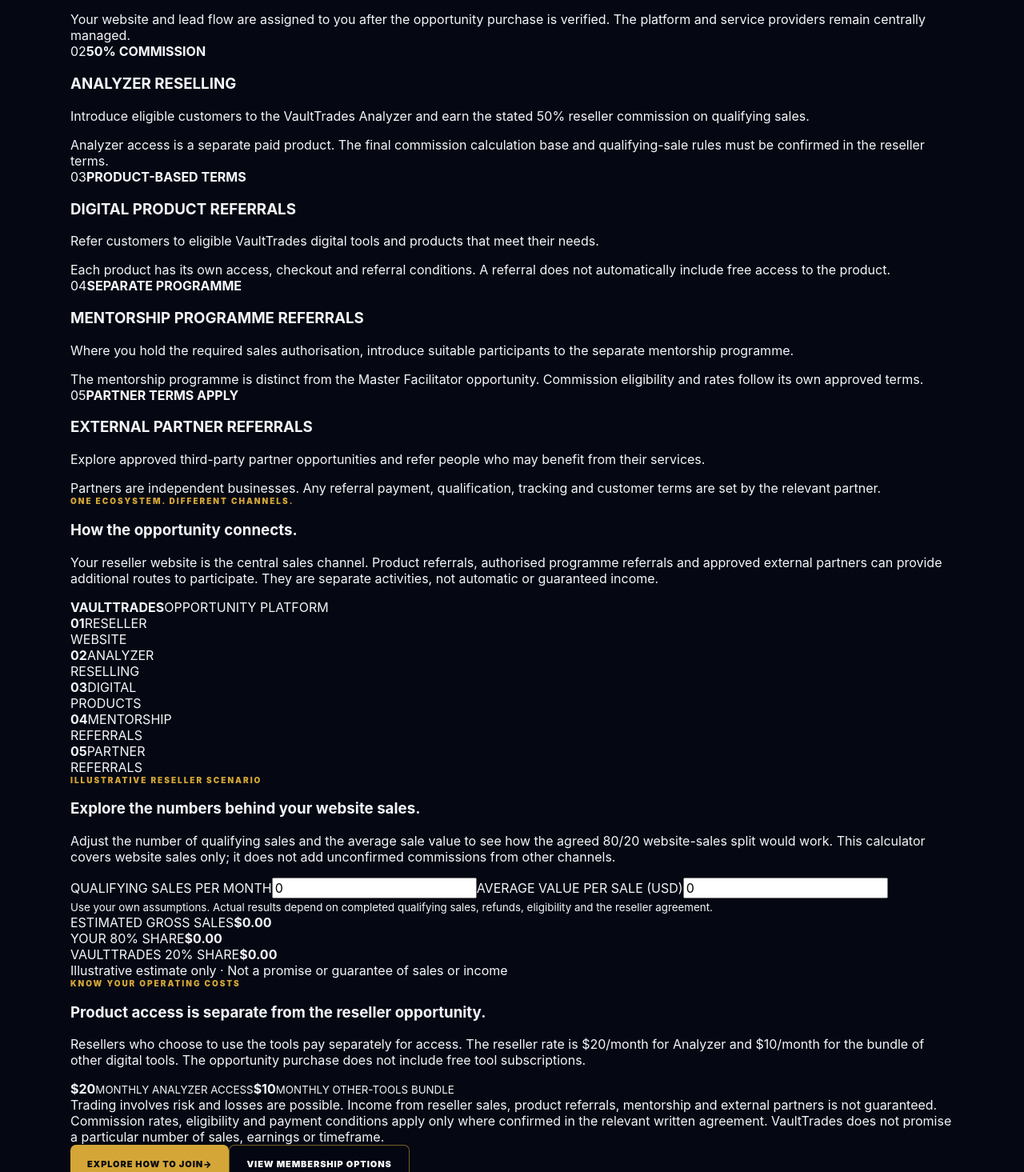
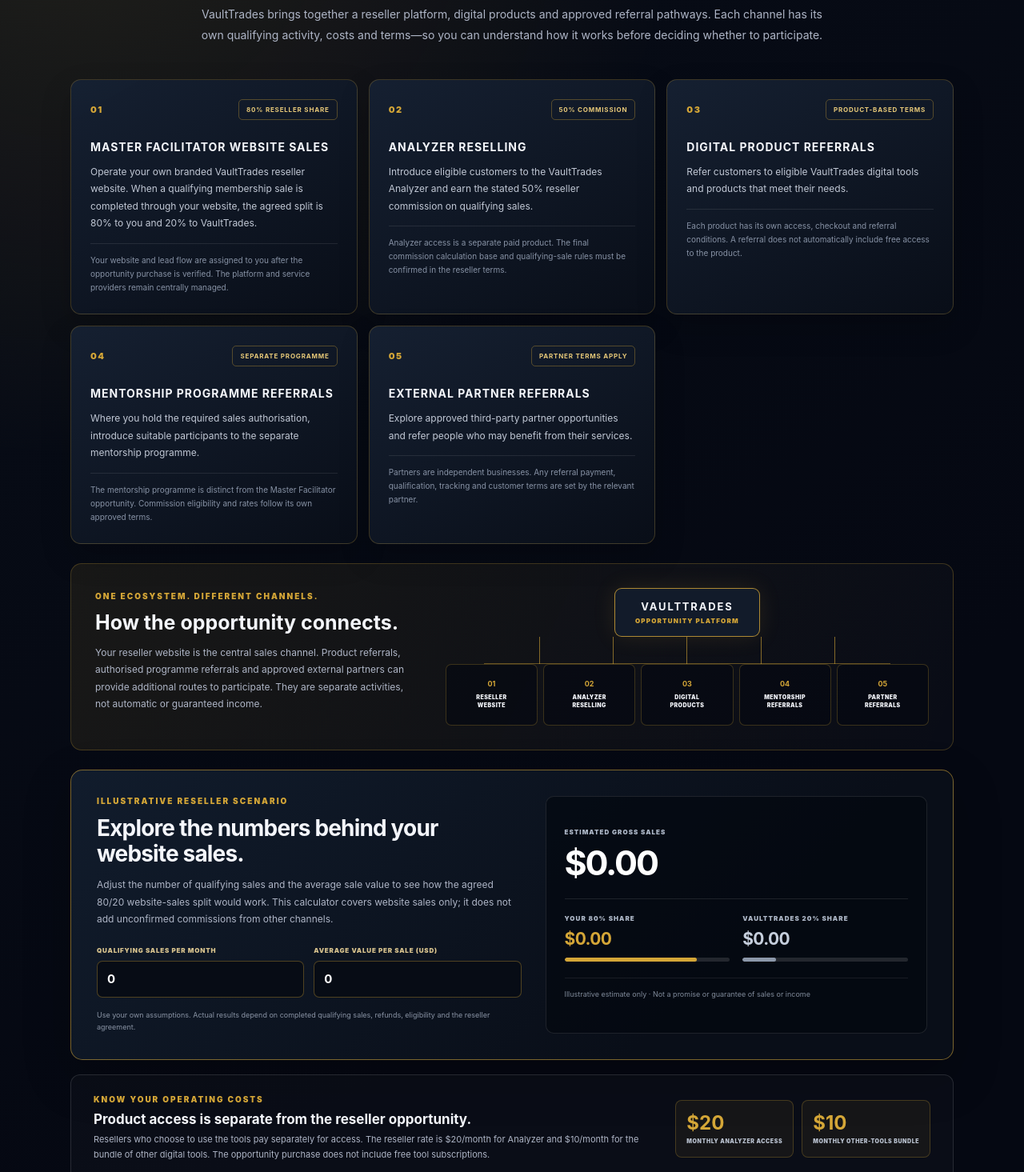
Before and after one commit to iyandatalks/vaulttrades, a Next.js app: page /opportunity in a window 1280 px wide. Shown: the part 5445-6910 px from the top of the page at 80% size. Built offline with nearby package versions, Linux system fonts and the light colour scheme; no server answers.

Commit message:
Style five-channel opportunity sales section and calculator

```diff
--- a/app/opportunity/opportunity.css
+++ b/app/opportunity/opportunity.css
@@ -210,3 +210,65 @@
   .vto-story-photo{min-height:340px;height:340px}
   .vto-story-cta{width:100%;min-height:54px}
 }
+
+
+/* Five-channel commercial opportunity section */
+.vto-income-section{padding:96px 0;background:radial-gradient(circle at 8% 4%,rgba(212,166,55,.13),transparent 34%),linear-gradient(145deg,#080d17,#050812 68%);border-top:1px solid rgba(212,166,55,.22);border-bottom:1px solid rgba(212,166,55,.22)}
+.vto-income-heading{max-width:790px;margin:0 auto 42px;text-align:center}
+.vto-income-heading h2{margin:15px 0;font-size:clamp(36px,5vw,60px);line-height:1.04;letter-spacing:-.05em}
+.vto-income-heading h2 span{color:var(--vto-gold)}
+.vto-income-heading p{color:var(--vto-muted);font-size:14px;line-height:1.85}
+.vto-income-grid{display:grid;grid-template-columns:repeat(3,minmax(0,1fr));gap:14px}
+.vto-income-card{position:relative;min-height:245px;padding:24px;border:1px solid rgba(212,166,55,.24);border-radius:13px;background:linear-gradient(150deg,rgba(22,33,51,.96),rgba(9,14,24,.98));box-shadow:0 16px 38px rgba(0,0,0,.18)}
+.vto-income-card-top{display:flex;align-items:center;justify-content:space-between;gap:12px}
+.vto-income-card-top>span{color:var(--vto-gold);font-size:11px;font-weight:950;letter-spacing:.14em}
+.vto-income-card-top>b{padding:7px 9px;border:1px solid rgba(212,166,55,.35);border-radius:5px;color:#e6c878;font-size:8px;letter-spacing:.1em;text-align:right}
+.vto-income-card h3{margin:23px 0 10px;font-size:14px;line-height:1.5;letter-spacing:.07em}
+.vto-income-card>p{margin:0;color:#c1c8d5;font-size:12px;line-height:1.8}
+.vto-income-detail{margin-top:14px;padding-top:12px;border-top:1px solid rgba(255,255,255,.09);color:#8792a5;font-size:10px;line-height:1.7}
+.vto-income-flow{display:grid;grid-template-columns:.8fr 1.2fr;gap:35px;align-items:center;margin-top:24px;padding:30px;border:1px solid rgba(212,166,55,.25);border-radius:14px;background:linear-gradient(115deg,rgba(212,166,55,.09),rgba(255,255,255,.018))}
+.vto-income-flow-copy h3{margin:12px 0;font-size:25px;line-height:1.2}
+.vto-income-flow-copy p{color:var(--vto-muted);font-size:12px;line-height:1.8}
+.vto-flow-diagram{min-width:0}
+.vto-flow-core{width:max-content;max-width:100%;margin:0 auto;padding:14px 25px;border:1px solid rgba(212,166,55,.8);border-radius:9px;background:#121b2a;text-align:center;box-shadow:0 0 28px rgba(212,166,55,.12)}
+.vto-flow-core strong,.vto-flow-core span{display:block}
+.vto-flow-core strong{font-size:13px;letter-spacing:.14em}
+.vto-flow-core span{margin-top:5px;color:var(--vto-gold);font-size:8px;font-weight:900;letter-spacing:.15em}
+.vto-flow-lines{height:34px;display:flex;justify-content:center;gap:18%;padding-top:0;border-bottom:1px solid rgba(212,166,55,.45);margin:0 8%}
+.vto-flow-lines i{width:1px;height:34px;background:rgba(212,166,55,.6)}
+.vto-flow-nodes{display:grid;grid-template-columns:repeat(5,minmax(0,1fr));gap:7px}
+.vto-flow-nodes>div{min-height:77px;display:flex;flex-direction:column;justify-content:center;align-items:center;gap:7px;padding:8px 3px;border:1px solid rgba(212,166,55,.25);border-radius:7px;background:rgba(5,8,18,.65);text-align:center}
+.vto-flow-nodes b{color:var(--vto-gold);font-size:9px}
+.vto-flow-nodes span{font-size:7px;line-height:1.5;font-weight:900;letter-spacing:.06em}
+.vto-revenue-calculator{display:grid;grid-template-columns:1fr .9fr;gap:30px;margin-top:24px;padding:32px;border:1px solid rgba(212,166,55,.55);border-radius:15px;background:linear-gradient(135deg,#111c2c,#090e18 72%);box-shadow:0 22px 60px rgba(0,0,0,.24)}
+.vto-calculator-copy h3{max-width:450px;margin:12px 0;font-size:28px;line-height:1.15;letter-spacing:-.03em}
+.vto-calculator-copy>p{max-width:550px;color:var(--vto-muted);font-size:12px;line-height:1.8}
+.vto-calculator-inputs{display:grid;grid-template-columns:1fr 1fr;gap:12px;margin-top:23px}
+.vto-calculator-inputs label{display:flex;flex-direction:column;gap:8px}
+.vto-calculator-inputs label span{color:#d8c38e;font-size:8px;font-weight:950;letter-spacing:.1em}
+.vto-calculator-inputs input{width:100%;min-height:46px;padding:10px 12px;border:1px solid rgba(212,166,55,.35);border-radius:7px;outline:none;background:#070c15;color:#fff;font:700 15px Inter,Arial,sans-serif}
+.vto-calculator-inputs input:focus{border-color:var(--vto-gold);box-shadow:0 0 0 3px rgba(212,166,55,.12)}
+.vto-calculator-copy>small{display:block;margin-top:14px;color:#8993a4;font-size:9px;line-height:1.7}
+.vto-calculator-results{display:flex;flex-direction:column;justify-content:center;padding:23px;border:1px solid rgba(255,255,255,.1);border-radius:10px;background:rgba(4,8,15,.68)}
+.vto-calculator-result-main{padding-bottom:19px;border-bottom:1px solid rgba(255,255,255,.1)}
+.vto-calculator-result-main span,.vto-calculator-split span{display:block;color:#aeb8c8;font-size:8px;font-weight:950;letter-spacing:.13em}
+.vto-calculator-result-main strong{display:block;margin-top:7px;color:#fff;font-size:clamp(30px,4vw,43px);letter-spacing:-.05em}
+.vto-calculator-split{display:grid;grid-template-columns:1fr 1fr;gap:16px;padding-top:19px}
+.vto-calculator-split strong{display:block;margin:8px 0 11px;color:var(--vto-gold);font-size:21px;letter-spacing:-.03em}
+.vto-calculator-split>div:last-child strong{color:#c5cedc}
+.vto-calculator-split i{display:block;height:5px;overflow:hidden;border-radius:10px;background:rgba(255,255,255,.12)}
+.vto-calculator-split i b{display:block;height:100%;border-radius:10px;background:var(--vto-gold)}
+.vto-calculator-split>div:last-child i b{background:#8c98aa}
+.vto-calculator-foot{margin-top:20px;padding-top:13px;border-top:1px solid rgba(255,255,255,.08);color:#7f8999;font-size:9px;line-height:1.6}
+.vto-operating-costs{display:grid;grid-template-columns:1fr auto;gap:25px;align-items:center;margin-top:18px;padding:24px 28px;border:1px solid rgba(255,255,255,.12);border-radius:12px;background:rgba(255,255,255,.025)}
+.vto-operating-costs h3{margin:9px 0 6px;font-size:17px}
+.vto-operating-costs p{max-width:740px;margin:0;color:var(--vto-muted);font-size:11px;line-height:1.8}
+.vto-cost-pills{display:flex;gap:10px}
+.vto-cost-pills>span{min-width:130px;padding:13px;border:1px solid rgba(212,166,55,.25);border-radius:8px;background:rgba(212,166,55,.06)}
+.vto-cost-pills b,.vto-cost-pills small{display:block}
+.vto-cost-pills b{font-size:24px;color:var(--vto-gold)}
+.vto-cost-pills small{margin-top:4px;color:#b8c0ce;font-size:7px;font-weight:900;letter-spacing:.08em;line-height:1.5}
+.vto-income-disclaimer{max-width:1000px;margin:22px auto 0;color:#929bad;font-size:10px;line-height:1.8;text-align:center}
+.vto-income-actions{display:flex;justify-content:center;gap:12px;flex-wrap:wrap;margin-top:25px}
+@media(max-width:900px){.vto-income-grid{grid-template-columns:repeat(2,minmax(0,1fr))}.vto-income-flow,.vto-revenue-calculator{grid-template-columns:1fr}.vto-operating-costs{grid-template-columns:1fr}.vto-cost-pills{flex-wrap:wrap}}
+@media(max-width:620px){.vto-income-section{padding:68px 0}.vto-income-grid{grid-template-columns:1fr}.vto-income-card{min-height:0}.vto-income-flow,.vto-revenue-calculator{padding:21px}.vto-flow-nodes{gap:4px}.vto-flow-nodes>div{min-height:68px;padding:5px 1px}.vto-flow-nodes span{font-size:6px}.vto-flow-lines{margin:0 5%}.vto-calculator-inputs,.vto-calculator-split{grid-template-columns:1fr}.vto-cost-pills{display:grid;grid-template-columns:1fr 1fr}.vto-cost-pills>span{min-width:0}.vto-income-actions .vto-button{width:100%}}
```
